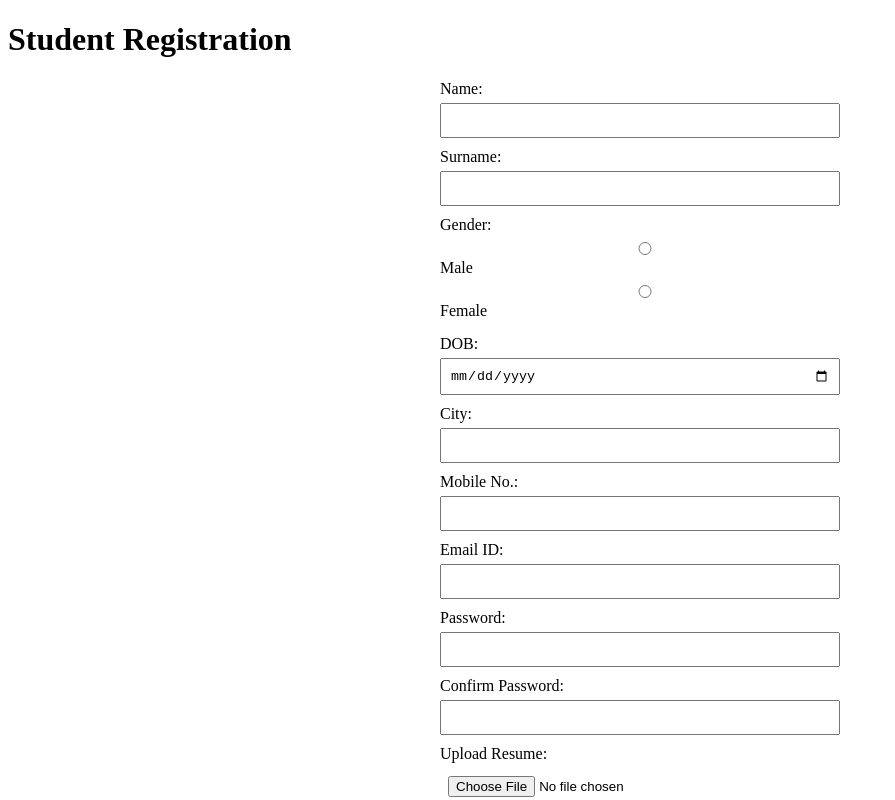
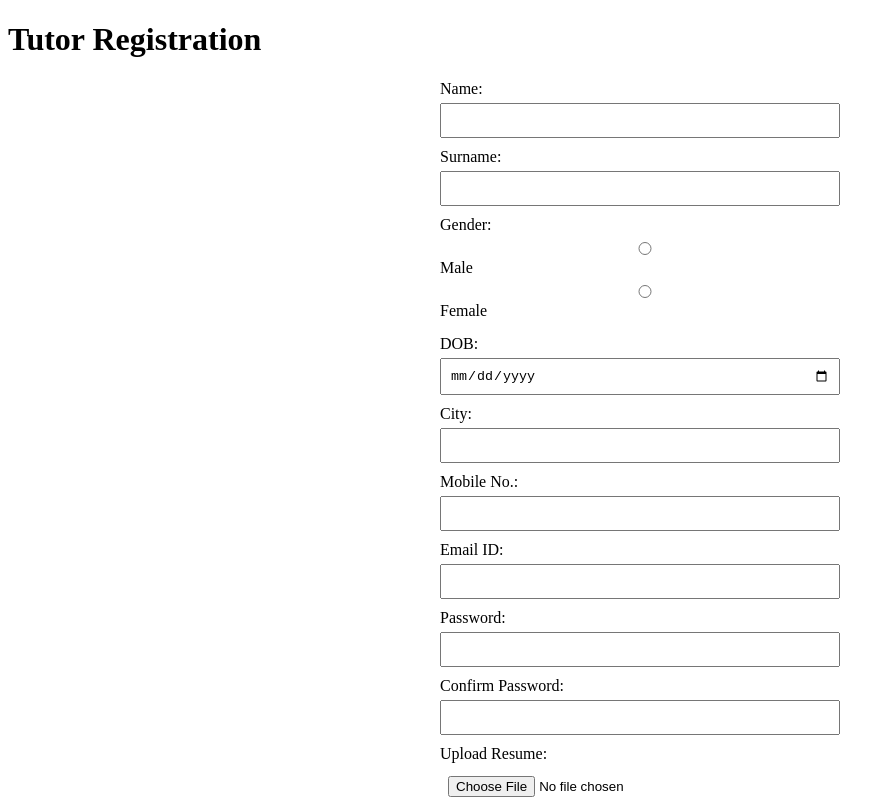
Before and after one commit to sivakumar-isign/Gurukul-Home-Tuitions, an Angular app in the folder GHT-Project/: page / in a window 1280 px wide. Shown: the top 800 px of the page, without its empty margins (0-895 px from the left). Built offline with nearby package versions, Linux system fonts and the light colour scheme.

Commit message:
updated name

```diff
--- a/GHT-Project/src/app/app.component.html
+++ b/GHT-Project/src/app/app.component.html
@@ -1,5 +1,5 @@
 <!-- app.component.html -->
-<h1>Student Registration</h1>
+<h1>Tutor Registration</h1>
 <app-personal-registration></app-personal-registration>
 <app-tutor-registration></app-tutor-registration>
 <!-- <app-student-registration></app-student-registration> -->
```
